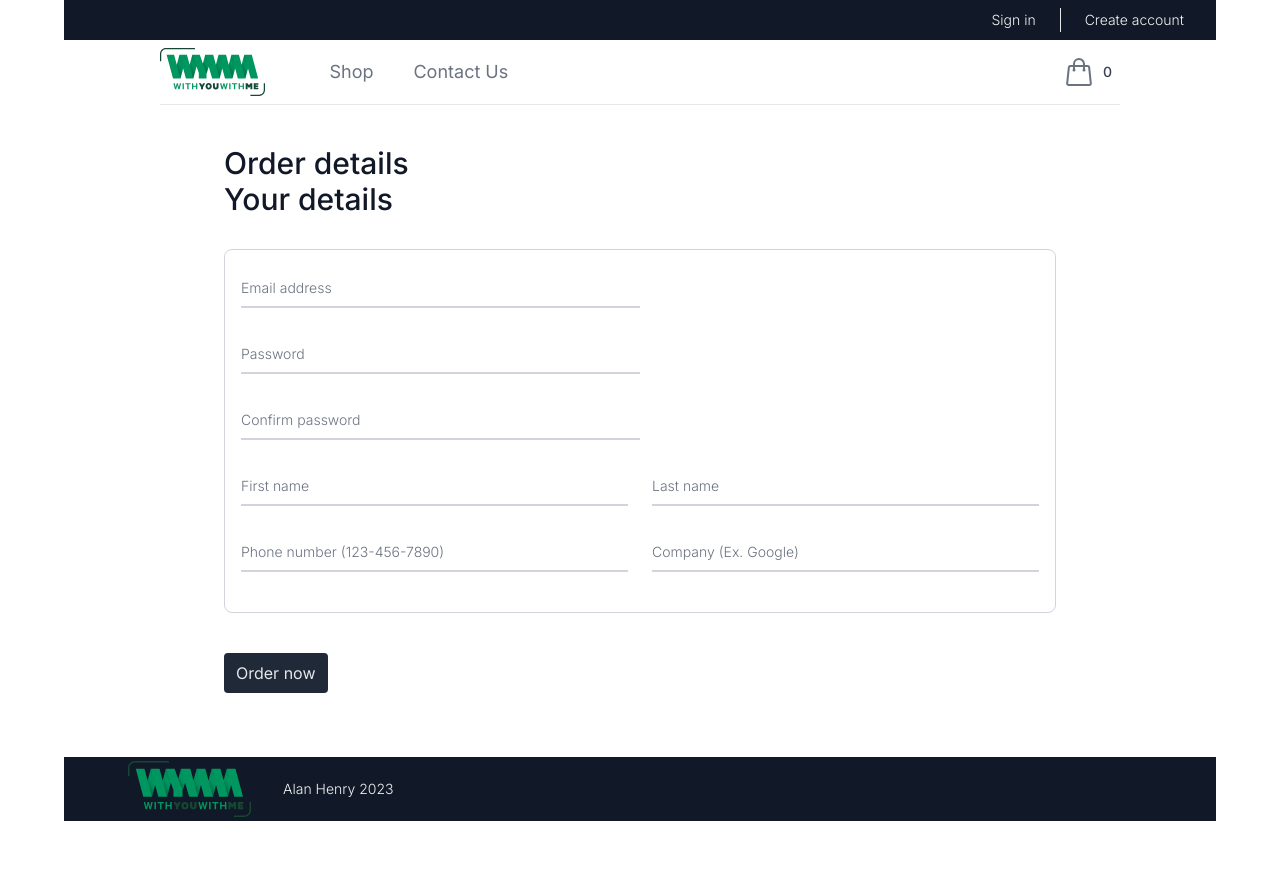
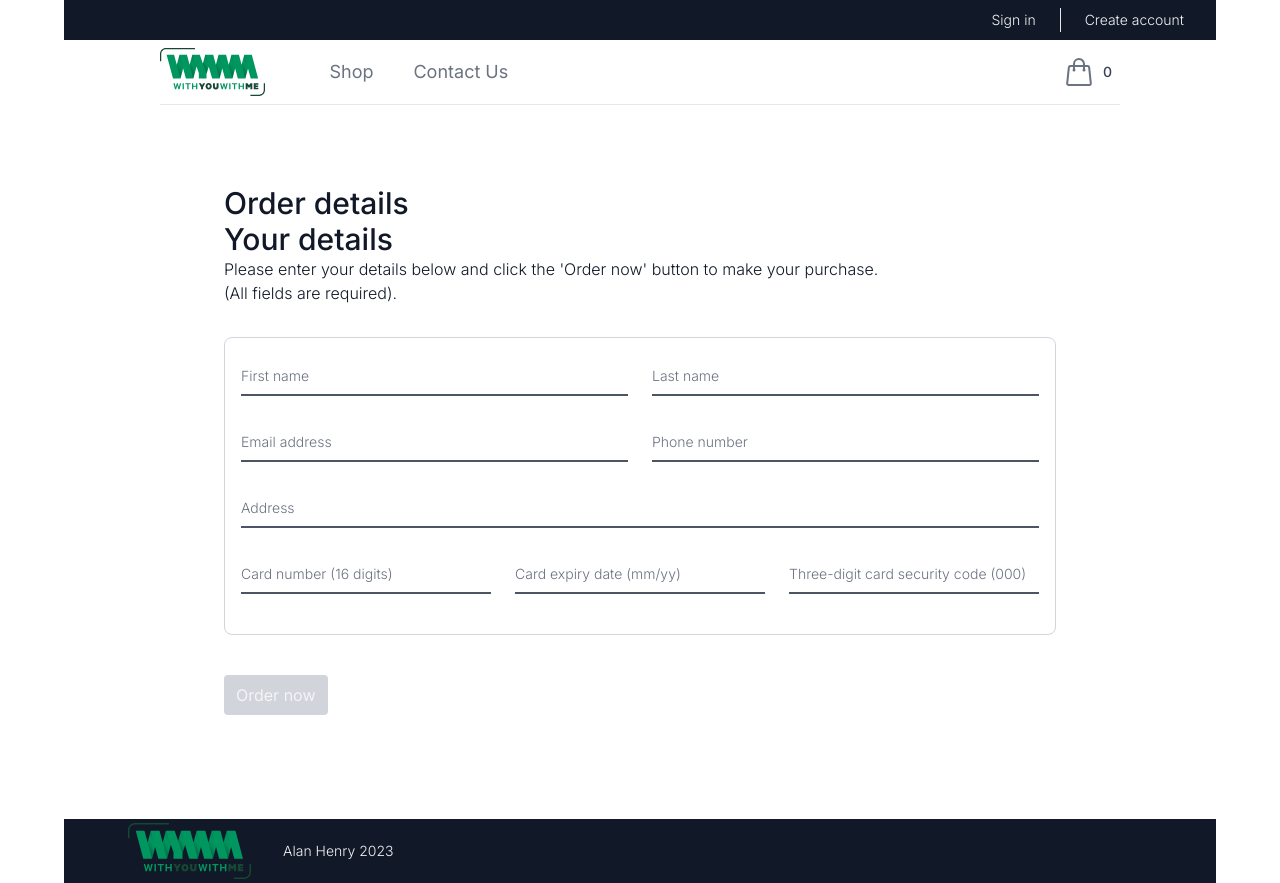
Before and after one commit to alandavidhenry/WYWM-Capstone, an Angular app: page /checkout in a window 1280 px wide. Before the commit the page ends 821 px from the top, so only its background shows below. Built offline with nearby package versions, Linux system fonts and the light colour scheme.

Commit message:
Add emailjs

```diff
--- a/package.json
+++ b/package.json
@@ -19,6 +19,7 @@
     "@angular/platform-browser": "^16.2.0",
     "@angular/platform-browser-dynamic": "^16.2.0",
     "@angular/router": "^16.2.0",
+    "@emailjs/browser": "^3.11.0",
     "rxjs": "~7.8.0",
     "tslib": "^2.3.0",
     "zone.js": "~0.13.0"
--- a/src/app/checkout/checkout.component.html
+++ b/src/app/checkout/checkout.component.html
@@ -1,4 +1,4 @@
-<div class="flex flex-col flex-wrap max-w-5xl mx-auto px-6 md:px-24 py-8 md:py-10 font-light text-gray-900">
+<div class="flex flex-col flex-wrap max-w-5xl mx-auto px-6 md:px-24 py-8 md:py-20 font-light text-gray-900">
 
     <h3>Order details</h3>
 
@@ -77,46 +77,129 @@
     </div>
 
     <h3>Your details</h3>
+    <p>Please enter your details below and click the 'Order now' button to make your purchase.</p>
+    <p>(All fields are required).</p>
 
-    <form class="mt-4">
+    <form class="mt-4" autocomplete="off" [formGroup]="checkoutForm">
 
         <div class="border border-gray-300 rounded-lg my-4 p-4">
-
-            <div class="relative z-0 w-full md:w-1/2 mb-6 group">
-                <input type="email" name="floating_email" id="floating_email" class="block py-2.5 px-0 w-full text-sm text-gray-900 bg-transparent border-0 border-b-2 border-gray-300 appearance-none dark:text-white dark:border-gray-600 dark:focus:border-blue-500 focus:outline-none focus:ring-0 focus:border-blue-600 peer" placeholder=" " required />
-                <label for="floating_email" class="peer-focus:font-medium absolute text-sm text-gray-500 dark:text-gray-400 duration-300 transform -translate-y-6 scale-75 top-3 -z-10 origin-[0] peer-focus:left-0 peer-focus:text-blue-600 peer-focus:dark:text-blue-500 peer-placeholder-shown:scale-100 peer-placeholder-shown:translate-y-0 peer-focus:scale-75 peer-focus:-translate-y-6">Email address</label>
-            </div>
-            <div class="relative z-0 w-full md:w-1/2 mb-6 group">
-                <input type="password" name="floating_password" id="floating_password" class="block py-2.5 px-0 w-full text-sm text-gray-900 bg-transparent border-0 border-b-2 border-gray-300 appearance-none dark:text-white dark:border-gray-600 dark:focus:border-blue-500 focus:outline-none focus:ring-0 focus:border-blue-600 peer" placeholder=" " required />
-                <label for="floating_password" class="peer-focus:font-medium absolute text-sm text-gray-500 dark:text-gray-400 duration-300 transform -translate-y-6 scale-75 top-3 -z-10 origin-[0] peer-focus:left-0 peer-focus:text-blue-600 peer-focus:dark:text-blue-500 peer-placeholder-shown:scale-100 peer-placeholder-shown:translate-y-0 peer-focus:scale-75 peer-focus:-translate-y-6">Password</label>
-            </div>
-            <div class="relative z-0 w-full md:w-1/2 mb-6 group">
-                <input type="password" name="repeat_password" id="floating_repeat_password" class="block py-2.5 px-0 w-full text-sm text-gray-900 bg-transparent border-0 border-b-2 border-gray-300 appearance-none dark:text-white dark:border-gray-600 dark:focus:border-blue-500 focus:outline-none focus:ring-0 focus:border-blue-600 peer" placeholder=" " required />
-                <label for="floating_repeat_password" class="peer-focus:font-medium absolute text-sm text-gray-500 dark:text-gray-400 duration-300 transform -translate-y-6 scale-75 top-3 -z-10 origin-[0] peer-focus:left-0 peer-focus:text-blue-600 peer-focus:dark:text-blue-500 peer-placeholder-shown:scale-100 peer-placeholder-shown:translate-y-0 peer-focus:scale-75 peer-focus:-translate-y-6">Confirm password</label>
-            </div>
             <div class="grid md:grid-cols-2 md:gap-6">
               <div class="relative z-0 w-full mb-6 group">
-                  <input type="text" name="floating_first_name" id="floating_first_name" class="block py-2.5 px-0 w-full text-sm text-gray-900 bg-transparent border-0 border-b-2 border-gray-300 appearance-none dark:text-white dark:border-gray-600 dark:focus:border-blue-500 focus:outline-none focus:ring-0 focus:border-blue-600 peer" placeholder=" " required />
+                  <input
+                    type="text"
+                    name="floating_first_name"
+                    id="floating_first_name"
+                    class="block py-2 px-0 w-full text-gray-900 bg-transparent border-0 border-b-2 border-gray-600 focus:border-blue-500 focus:outline-none focus:ring-0 peer"
+                    placeholder=" "
+                    required
+                    formControlName="firstName"
+                />
                   <label for="floating_first_name" class="peer-focus:font-medium absolute text-sm text-gray-500 dark:text-gray-400 duration-300 transform -translate-y-6 scale-75 top-3 -z-10 origin-[0] peer-focus:left-0 peer-focus:text-blue-600 peer-focus:dark:text-blue-500 peer-placeholder-shown:scale-100 peer-placeholder-shown:translate-y-0 peer-focus:scale-75 peer-focus:-translate-y-6">First name</label>
+                  <span class="text-red-600 text-xs font-medium" *ngIf="firstName.invalid && (firstName.dirty || firstName.touched)">{{ getErrorMessage(firstName, 'First name', '') }}</span>
               </div>
               <div class="relative z-0 w-full mb-6 group">
-                  <input type="text" name="floating_last_name" id="floating_last_name" class="block py-2.5 px-0 w-full text-sm text-gray-900 bg-transparent border-0 border-b-2 border-gray-300 appearance-none dark:text-white dark:border-gray-600 dark:focus:border-blue-500 focus:outline-none focus:ring-0 focus:border-blue-600 peer" placeholder=" " required />
+                  <input
+                    type="text"
+                    name="floating_last_name"
+                    id="floating_last_name"
+                    class="block py-2 px-0 w-full text-gray-900 bg-transparent border-0 border-b-2 border-gray-600 focus:border-blue-500 focus:outline-none focus:ring-0 peer"
+                    placeholder=" "
+                    required
+                    formControlName="lastName"
+                />
                   <label for="floating_last_name" class="peer-focus:font-medium absolute text-sm text-gray-500 dark:text-gray-400 duration-300 transform -translate-y-6 scale-75 top-3 -z-10 origin-[0] peer-focus:left-0 peer-focus:text-blue-600 peer-focus:dark:text-blue-500 peer-placeholder-shown:scale-100 peer-placeholder-shown:translate-y-0 peer-focus:scale-75 peer-focus:-translate-y-6">Last name</label>
+                  <span class="text-red-600 text-xs font-medium" *ngIf="lastName.invalid && (lastName.dirty || lastName.touched)">{{ getErrorMessage(lastName, 'Last name', '') }}</span>
               </div>
             </div>
             <div class="grid md:grid-cols-2 md:gap-6">
+                <div class="relative z-0 w-full mb-6 group">
+                    <input
+                        type="email"
+                        pattern="^(.+)@(.+)$"
+                        name="floating_email"
+                        id="floating_email"
+                        class="block py-2 px-0 w-full text-gray-900 bg-transparent border-0 border-b-2 border-gray-600 focus:border-blue-500 focus:outline-none focus:ring-0 peer"
+                        placeholder=" "
+                        required
+                        formControlName="email"
+                    />
+                    <label for="floating_email" class="peer-focus:font-medium absolute text-sm text-gray-500 dark:text-gray-400 duration-300 transform -translate-y-6 scale-75 top-3 -z-10 origin-[0] peer-focus:left-0 peer-focus:text-blue-600 peer-focus:dark:text-blue-500 peer-placeholder-shown:scale-100 peer-placeholder-shown:translate-y-0 peer-focus:scale-75 peer-focus:-translate-y-6">Email address</label>
+                    <span class="text-red-600 text-xs font-medium" *ngIf="email.invalid && (email.dirty || email.touched)">{{ getErrorMessage(email, 'Email', 'name@email.com') }}</span>
+                </div>
+                <div class="relative z-0 w-full mb-6 group">
+                    <input
+                        type="tel"
+                        name="floating_phone"
+                        id="floating_phone"
+                        class="block py-2 px-0 w-full text-gray-900 bg-transparent border-0 border-b-2 border-gray-600 focus:border-blue-500 focus:outline-none focus:ring-0 peer"
+                        placeholder=" "
+                        required
+                        formControlName="phone"
+                    />
+                    <label for="floating_phone" class="peer-focus:font-medium absolute text-sm text-gray-500 dark:text-gray-400 duration-300 transform -translate-y-6 scale-75 top-3 -z-10 origin-[0] peer-focus:left-0 peer-focus:text-blue-600 peer-focus:dark:text-blue-500 peer-placeholder-shown:scale-100 peer-placeholder-shown:translate-y-0 peer-focus:scale-75 peer-focus:-translate-y-6">Phone number</label>
+                    <span class="text-red-600 text-xs font-medium" *ngIf="phone.invalid && (phone.dirty || phone.touched)">{{ getErrorMessage(phone, 'Phone', '') }}</span>
+                </div>
+            </div>
+            <div class="relative z-0 w-full mb-6 group">
+                <input
+                    type="text"
+                    name="floating_address"
+                    id="floating_address"
+                    class="block py-2 px-0 w-full text-gray-900 bg-transparent border-0 border-b-2 border-gray-600 focus:border-blue-500 focus:outline-none focus:ring-0 peer"
+                    placeholder=" "
+                    required
+                    formControlName="address"
+                />
+                <label for="floating_address" class="peer-focus:font-medium absolute text-sm text-gray-500 dark:text-gray-400 duration-300 transform -translate-y-6 scale-75 top-3 -z-10 origin-[0] peer-focus:left-0 peer-focus:text-blue-600 peer-focus:dark:text-blue-500 peer-placeholder-shown:scale-100 peer-placeholder-shown:translate-y-0 peer-focus:scale-75 peer-focus:-translate-y-6">Address</label>
+                <span class="text-red-600 text-xs font-medium" *ngIf="address.invalid && (address.dirty || address.touched)">{{ getErrorMessage(address, 'Address', '') }}</span>
+            </div>
+            <div class="grid md:grid-cols-3 md:gap-6">
               <div class="relative z-0 w-full mb-6 group">
-                  <input type="tel" pattern="[0-9]{3}-[0-9]{3}-[0-9]{4}" name="floating_phone" id="floating_phone" class="block py-2.5 px-0 w-full text-sm text-gray-900 bg-transparent border-0 border-b-2 border-gray-300 appearance-none dark:text-white dark:border-gray-600 dark:focus:border-blue-500 focus:outline-none focus:ring-0 focus:border-blue-600 peer" placeholder=" " required />
-                  <label for="floating_phone" class="peer-focus:font-medium absolute text-sm text-gray-500 dark:text-gray-400 duration-300 transform -translate-y-6 scale-75 top-3 -z-10 origin-[0] peer-focus:left-0 peer-focus:text-blue-600 peer-focus:dark:text-blue-500 peer-placeholder-shown:scale-100 peer-placeholder-shown:translate-y-0 peer-focus:scale-75 peer-focus:-translate-y-6">Phone number (123-456-7890)</label>
+                  <input
+                    type="text"
+                    pattern="\d{16}"
+                    name="floating_card_number"
+                    id="floating_card_number"
+                    class="block py-2 px-0 w-full text-gray-900 bg-transparent border-0 border-b-2 border-gray-600 focus:border-blue-500 focus:outline-none focus:ring-0 peer"
+                    placeholder=" "
+                    required
+                    formControlName="cardNumber"
+                />
+                  <label for="floating_card_number" class="peer-focus:font-medium absolute text-sm text-gray-500 dark:text-gray-400 duration-300 transform -translate-y-6 scale-75 top-3 -z-10 origin-[0] peer-focus:left-0 peer-focus:text-blue-600 peer-focus:dark:text-blue-500 peer-placeholder-shown:scale-100 peer-placeholder-shown:translate-y-0 peer-focus:scale-75 peer-focus:-translate-y-6">Card number (16 digits)</label>
+                  <span class="text-red-600 text-xs font-medium" *ngIf="cardNumber.invalid && (cardNumber.dirty || cardNumber.touched)">{{ getErrorMessage(cardNumber, 'Card number', '0000000000000000') }}</span>
               </div>
               <div class="relative z-0 w-full mb-6 group">
-                  <input type="text" name="floating_company" id="floating_company" class="block py-2.5 px-0 w-full text-sm text-gray-900 bg-transparent border-0 border-b-2 border-gray-300 appearance-none dark:text-white dark:border-gray-600 dark:focus:border-blue-500 focus:outline-none focus:ring-0 focus:border-blue-600 peer" placeholder=" " required />
-                  <label for="floating_company" class="peer-focus:font-medium absolute text-sm text-gray-500 dark:text-gray-400 duration-300 transform -translate-y-6 scale-75 top-3 -z-10 origin-[0] peer-focus:left-0 peer-focus:text-blue-600 peer-focus:dark:text-blue-500 peer-placeholder-shown:scale-100 peer-placeholder-shown:translate-y-0 peer-focus:scale-75 peer-focus:-translate-y-6">Company (Ex. Google)</label>
+                  <input
+                    type="text"
+                    pattern="\d{2}/\d{2}"
+                    name="floating_card_expiry"
+                    id="floating_card_expiry"
+                    class="block py-2 px-0 w-full text-gray-900 bg-transparent border-0 border-b-2 border-gray-600 focus:border-blue-500 focus:outline-none focus:ring-0 peer"
+                    placeholder=" "
+                    required
+                    formControlName="cardExpiry"
+                />
+                  <label for="floating_card_expiry" class="peer-focus:font-medium absolute text-sm text-gray-500 dark:text-gray-400 duration-300 transform -translate-y-6 scale-75 top-3 -z-10 origin-[0] peer-focus:left-0 peer-focus:text-blue-600 peer-focus:dark:text-blue-500 peer-placeholder-shown:scale-100 peer-placeholder-shown:translate-y-0 peer-focus:scale-75 peer-focus:-translate-y-6">Card expiry date (mm/yy)</label>
+                  <span class="text-red-600 text-xs font-medium" *ngIf="cardExpiry.invalid && (cardExpiry.dirty || cardExpiry.touched)">{{ getErrorMessage(cardExpiry, 'Card expiry date', '12/27') }}</span>
+              </div>
+              <div class="relative z-0 w-full mb-6 group">
+                  <input
+                    type="text"
+                    pattern="\d{3}"
+                    name="floating_card_cvv"
+                    id="floating_card_cvv"
+                    class="block py-2 px-0 w-full text-gray-900 bg-transparent border-0 border-b-2 border-gray-600 focus:border-blue-500 focus:outline-none focus:ring-0 peer"
+                    placeholder=" "
+                    required
+                    formControlName="cardCode"
+                />
+                  <label for="floating_card_cvv" class="peer-focus:font-medium absolute text-sm text-gray-500 dark:text-gray-400 duration-300 transform -translate-y-6 scale-75 top-3 -z-10 origin-[0] peer-focus:left-0 peer-focus:text-blue-600 peer-focus:dark:text-blue-500 peer-placeholder-shown:scale-100 peer-placeholder-shown:translate-y-0 peer-focus:scale-75 peer-focus:-translate-y-6">Three-digit card security code (000)</label>
+                  <span class="text-red-600 text-xs font-medium" *ngIf="cardCode.invalid && (cardCode.dirty || cardCode.touched)">{{ getErrorMessage(cardCode, 'Card code', '123') }}</span>
               </div>
             </div>
         </div>
 
-        <input type="submit" class="bg-gray-800 text-gray-200 hover:bg-gray-300 hover:text-gray-700 transition font-normal hover:font-medium text-sm md:text-base rounded px-3 py-2 my-6" value="Order now">
+        <input type="submit" class="bg-gray-800 hover:bg-gray-300 disabled:bg-gray-300 disabled:hover:bg-gray-300 text-gray-200 hover:text-gray-700 disabled:text-gray-100 disabled:hover:text-gray-100 transition font-normal hover:font-medium disabled:hover:font-normal text-sm md:text-base rounded px-3 py-2 my-6 cursor-pointer" [disabled]="checkoutForm.invalid" value="Order now" (click)="send()">
 
     </form>
 
--- a/src/app/checkout/checkout.component.ts
+++ b/src/app/checkout/checkout.component.ts
@@ -1,6 +1,7 @@
 import { Component, OnInit } from '@angular/core';
-import { FormBuilder, FormGroup } from '@angular/forms';
+import { FormBuilder, FormGroup, Validators } from '@angular/forms';
 import { ProductService } from '../services/product-service.service';
+import emailjs, { EmailJSResponseStatus } from '@emailjs/browser';
 
 @Component({
   selector: 'app-checkout',
@@ -14,7 +15,7 @@ export class CheckoutComponent implements OnInit {
   delivery: number = 3;
   subTotal: any = 0;
 
-  form: FormGroup = this.fb.group({
+  checkoutForm: FormGroup = this.fb.group({
     firstName: '',
     lastName: '',
     email: '',
@@ -25,12 +26,68 @@ export class CheckoutComponent implements OnInit {
     cardCode: ''
   });
 
+  // Method to display error messages
+  getErrorMessage(control: any, name: string, format: string) {
+    if (control.hasError('required')) {
+      return name + ' is required';
+    }
+    if (control.hasError('email')) {
+      return 'Invalid email address';
+    }
+    if (control.hasError('pattern')) {
+      return 'Please enter in the format: ' + format;
+    }
+    return '';
+  }
+
   constructor(private ProductService: ProductService,
               private fb: FormBuilder) {}
+
+  get firstName() { return this.checkoutForm.get('firstName')!; }
+  get lastName() { return this.checkoutForm.get('lastName')!; }
+  get email() { return this.checkoutForm.get('email')!; }
+  get phone() { return this.checkoutForm.get('phone')!; }
+  get address() { return this.checkoutForm.get('address')!; }
+  get cardNumber() { return this.checkoutForm.get('cardNumber')!; }
+  get cardExpiry() { return this.checkoutForm.get('cardExpiry')!; }
+  get cardCode() { return this.checkoutForm.get('cardCode')!; }
 
   ngOnInit(): void {
     this.ProductService.loadCart();
     this.products = this.ProductService.getProduct();
     this.subTotal = this.ProductService.loadSubTotal();
+
+    this.checkoutForm = this.fb.group({
+      firstName: ['', Validators.required],
+      lastName: ['', Validators.required],
+      email: ['', Validators.required, Validators.email],
+      phone: ['', Validators.required],
+      address: ['', Validators.required],
+      cardNumber: ['', Validators.required, Validators.pattern('\d{16}')],
+      cardExpiry: ['', Validators.required, Validators.pattern('\d{2}/\d{2}')],
+      cardCode: ['', Validators.required, Validators.pattern('\d{3}')],
+    });
+  }
+
+   // Email.js
+   async send() {
+    let randomNumber = Math.floor(Math.random() * 10000);
+    emailjs.init('OaStgUBaejbAxjFos');
+    let response = await emailjs.send("service_rffgj3m", "template_5e0n0xe", {
+      subject: 'New WYWM Store order: WYWM' + randomNumber,
+      orderNumber: 'WYWM' + randomNumber,
+      firstName: this.checkoutForm.value.firstName,
+      lastName: this.checkoutForm.value.lastName,
+      email: this.checkoutForm.value.email,
+      phone: this.checkoutForm.value.phone,
+      address: this.checkoutForm.value.address,
+      cardNumber: this.checkoutForm.value.cardNumber.slice(12,16),
+      cardExpiry: this.checkoutForm.value.cardExpiry,
+      html: this.products.map((product) => {
+        `<h1>Name: ${product.name}</h1>`
+      }),
+    });
+    alert('Message has been sent');
+    this.checkoutForm.reset();
   }
 }
```
Also changed, not shown: 1 other file (tests, documents, lock files or other folders).
